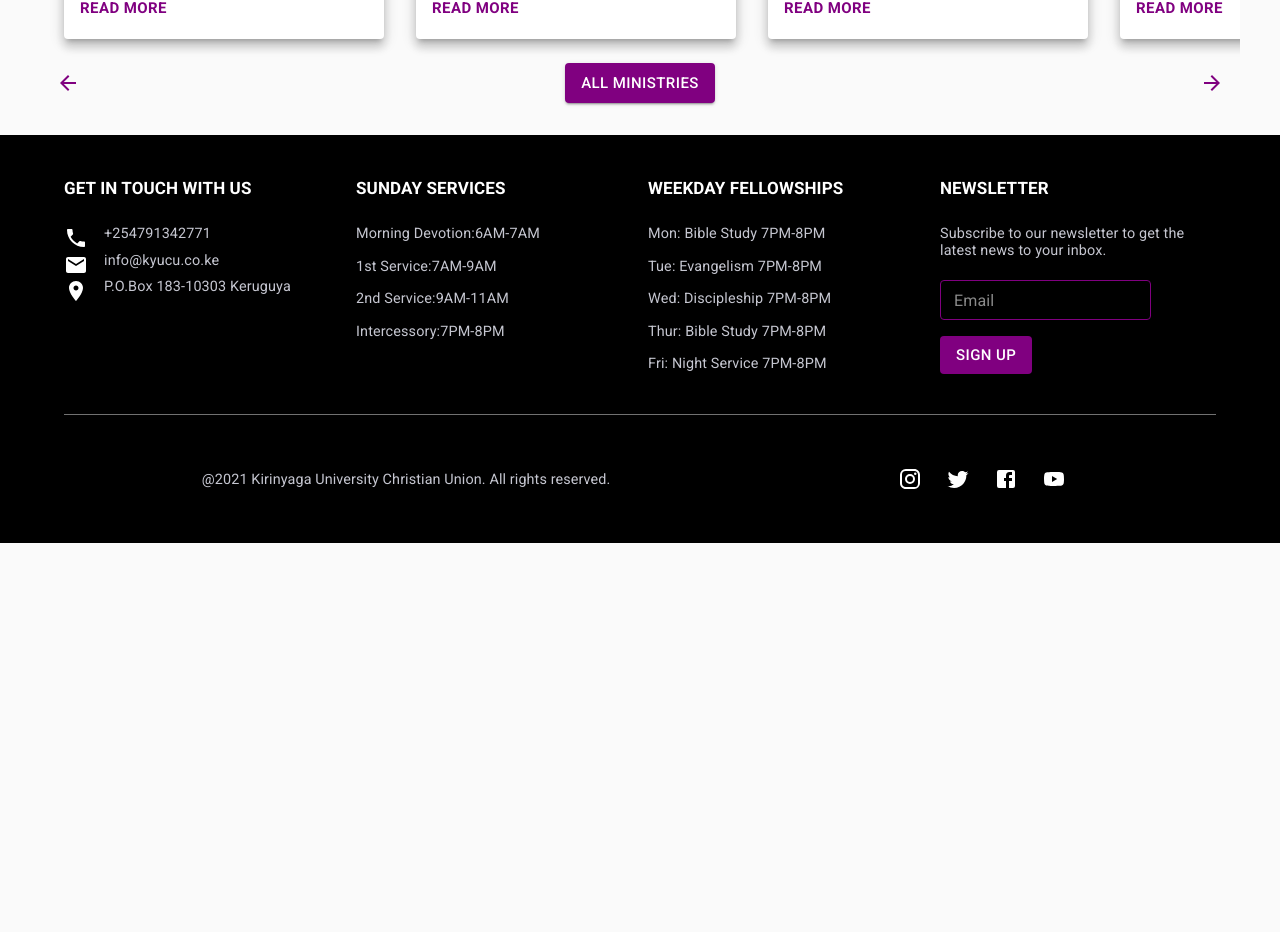
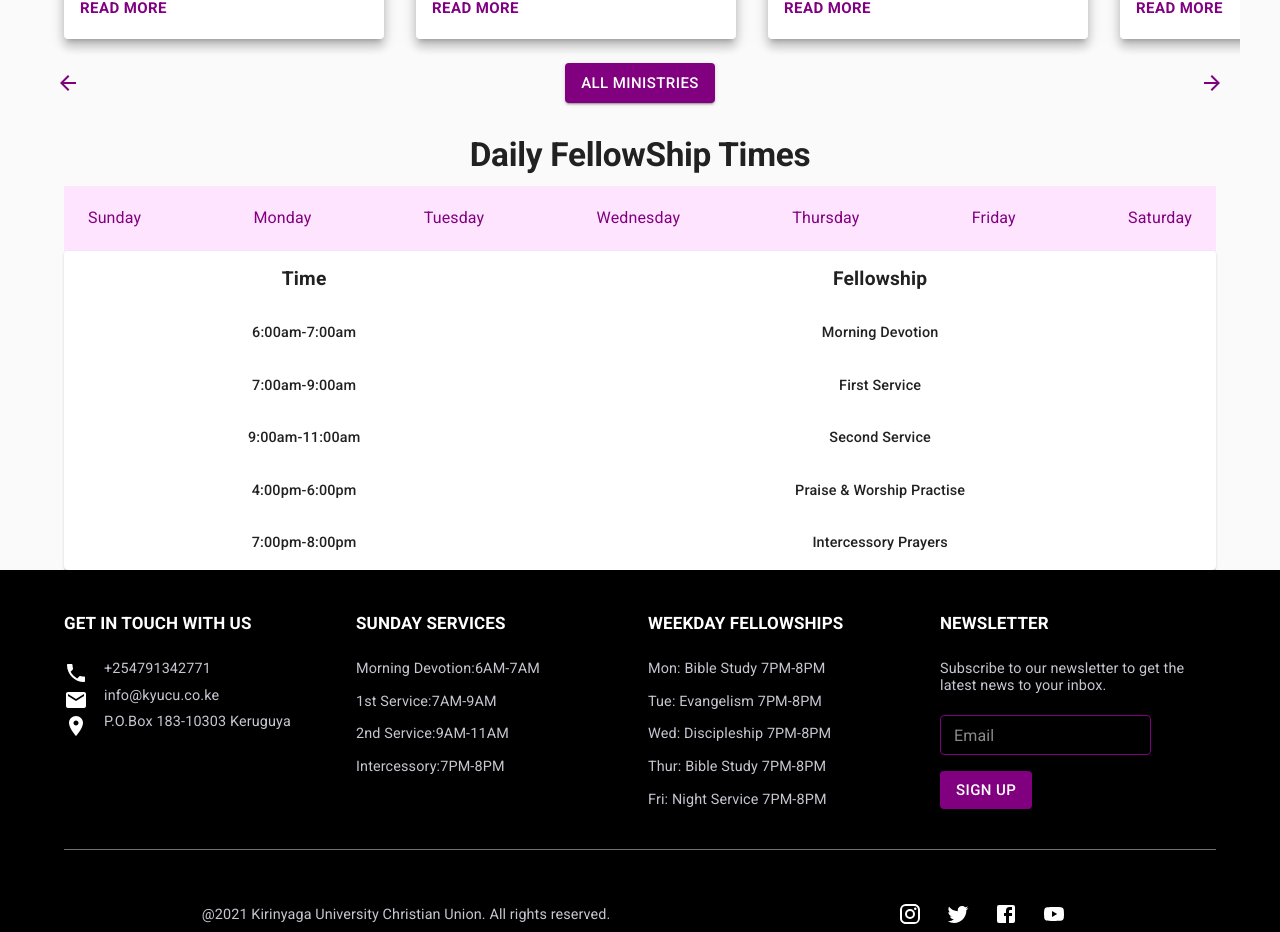
Before and after one commit to KyU-Christian-Union/kyucuwebapp, a React (Create React App) app: page / in a window 1280 px wide. Shown: the part 2420-3352 px from the top of the page. Before the commit the page ends 2963 px from the top, so only its background shows below. Built offline with nearby package versions, Linux system fonts and the light colour scheme.

Commit message:
daily fellowship UI

```diff
--- /dev/null
+++ b/src/components/DailyFellowship/DailyFellowship.jsx
@@ -0,0 +1,79 @@
+import React from 'react';
+import Container from '@mui/material/Container';
+import { Typography, Stack, TableContainer, Table, TableRow, Paper, TableHead, TableBody } from '@mui/material';
+import TableCell, { tableCellClasses } from '@mui/material/TableCell';
+
+function createData(id, time, fellowship) {
+  return { id, time, fellowship };
+}
+const rows = [
+  createData(1, '6:00am-7:00am', 'Morning Devotion'),
+  createData(2, '7:00am-9:00am', 'First Service'),
+  createData(3, '9:00am-11:00am', 'Second Service'),
+  createData(4, '4:00pm-6:00pm', 'Praise & Worship Practise'),
+  createData(5, '7:00pm-8:00pm', 'Intercessory Prayers')
+];
+
+const DailyFellowship = () => {
+  const days = ['Sunday', 'Monday', 'Tuesday', 'Wednesday', 'Thursday', 'Friday', 'Saturday'];
+
+  return (
+    <div>
+      <Container maxWidth="lg">
+        <Typography align="center" gutterBottom variant="h2">
+          Daily FellowShip Times
+        </Typography>
+        <Stack
+          direction="row"
+          spacing={3}
+          sx={{
+            overflowX: 'auto',
+            backgroundColor: '#FFE4FF',
+            padding: 3,
+            justifyContent: 'space-between'
+          }}
+        >
+          {days.map(day => (
+            <Typography key={day} sx={{ color: '#800080' }}>
+              {day}
+            </Typography>
+          ))}
+        </Stack>
+        <TableContainer component={Paper}>
+          <Table
+            sx={{
+              [`& .${tableCellClasses.root}`]: {
+                borderBottom: 'none'
+              }
+            }}
+          >
+            <TableHead>
+              <TableRow>
+                <TableCell align="center" sx={{ fontSize: '1.2rem', fontWeight: 900 }}>
+                  Time
+                </TableCell>
+                <TableCell align="center" sx={{ fontSize: '1.2rem', fontWeight: 900 }}>
+                  Fellowship
+                </TableCell>
+              </TableRow>
+            </TableHead>
+            <TableBody>
+              {rows.map(row => (
+                <TableRow key={row.id}>
+                  <TableCell align="center" sx={{ fontSize: '0.9rem', fontWeight: 500 }}>
+                    {row.time}
+                  </TableCell>
+                  <TableCell align="center" sx={{ fontSize: '0.9rem', fontWeight: 500 }}>
+                    {row.fellowship}
+                  </TableCell>
+                </TableRow>
+              ))}
+            </TableBody>
+          </Table>
+        </TableContainer>
+      </Container>
+    </div>
+  );
+};
+
+export default DailyFellowship;
--- a/src/components/EverydayChurch/EverydayChurch.jsx
+++ b/src/components/EverydayChurch/EverydayChurch.jsx
@@ -24,18 +24,18 @@ const EverydayChurch = () => {
   return (
     <div className={classes.churchDiv}>
       <Container maxWidth="lg" sx={{ paddingLeft: '8px', paddingRight: '8px' }}>
-        <Typography variant="h2" align="center" gutterBottom="true" className={classes.churchHeader}>
+        <Typography variant="h2" align="center" gutterBottom className={classes.churchHeader}>
           Everyday Church
         </Typography>
-        <Typography variant="h6" align="center" gutterBottom="true" sx={{ fontWeight: 400 }}>
+        <Typography variant="h6" align="center" gutterBottom sx={{ fontWeight: 400 }}>
           Lorem ipsum dolor sit amet, consectetur adipiscing elit. Etiam pharetra lacinia eu faucibus tellus gravida.
           Purus risus et tellus, lectus in. Ullamcorper nunc at odio faucibus habitant.
         </Typography>
-        <Typography variant="h6" align="center" gutterBottom="true" sx={{ fontWeight: 400 }}>
+        <Typography variant="h6" align="center" gutterBottom sx={{ fontWeight: 400 }}>
           Lorem ipsum dolor sit amet, consectetur adipiscing elit. Etiam pharetra lacinia eu faucibus tellus gravida.
           Purus risus et tellus, lectus in. Ullamcorper nunc at odio faucibus habitant.
         </Typography>
-        <Typography variant="h6" align="center" gutterBottom="true" sx={{ fontWeight: 400 }}>
+        <Typography variant="h6" align="center" gutterBottom sx={{ fontWeight: 400 }}>
           Lorem ipsum dolor sit amet, consectetur adipiscing elit. Etiam pharetra lacinia eu faucibus tellus gravida.
           Purus risus et tellus, lectus in. Ullamcorper nunc at odio faucibus habitant.
         </Typography>
--- a/src/pages/HomePage/HomePage.jsx
+++ b/src/pages/HomePage/HomePage.jsx
@@ -6,6 +6,7 @@ import Ministries from '../../components/Ministries/Ministries';
 import Footer from '../../components/Footer/Footer';
 import EverydayChurch from '../../components/EverydayChurch/EverydayChurch';
 import RecentPosts from '../../components/RecentPosts/RecentPosts';
+import DailyFellowship from '../../components/DailyFellowship/DailyFellowship';
 
 const HomePage = () => {
   return (
@@ -16,6 +17,7 @@ const HomePage = () => {
       <UpcomingEvents />
       <RecentPosts />
       <Ministries />
+      <DailyFellowship />
       <Footer />
     </>
   );
```
